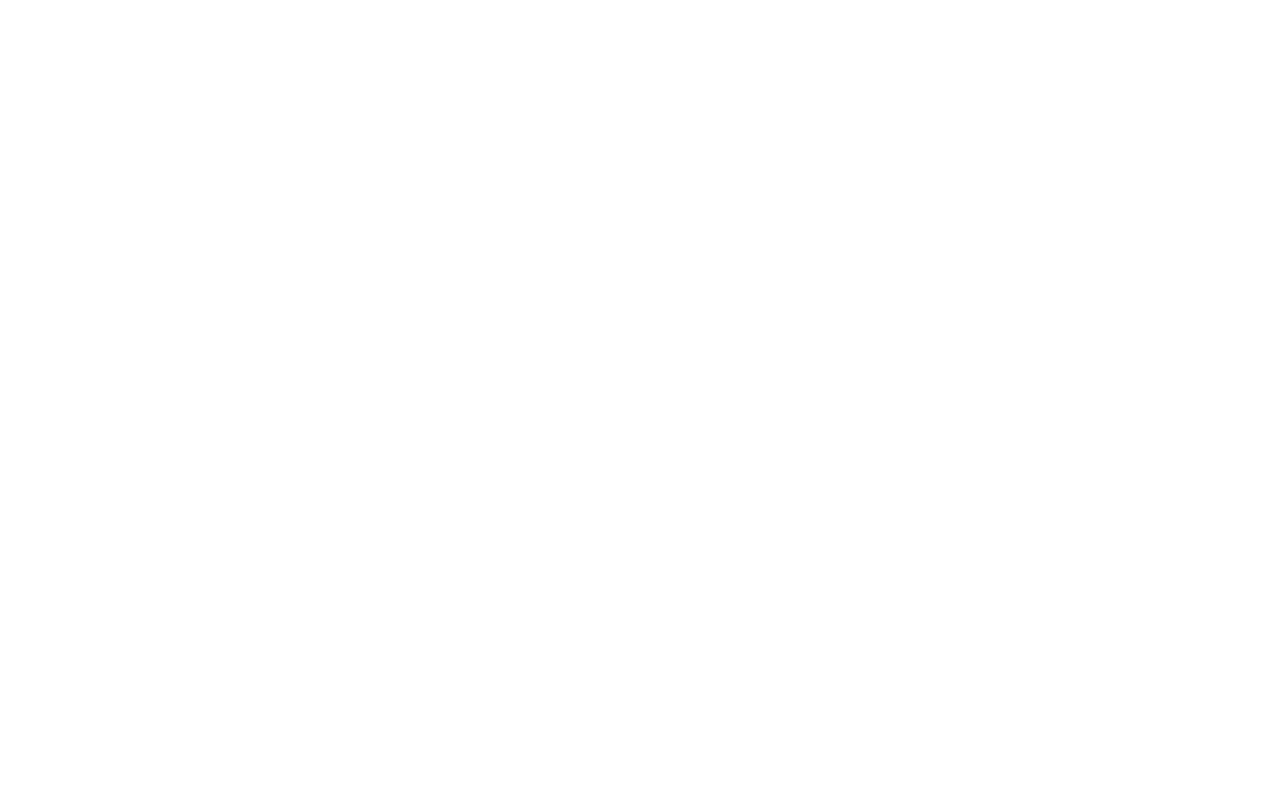
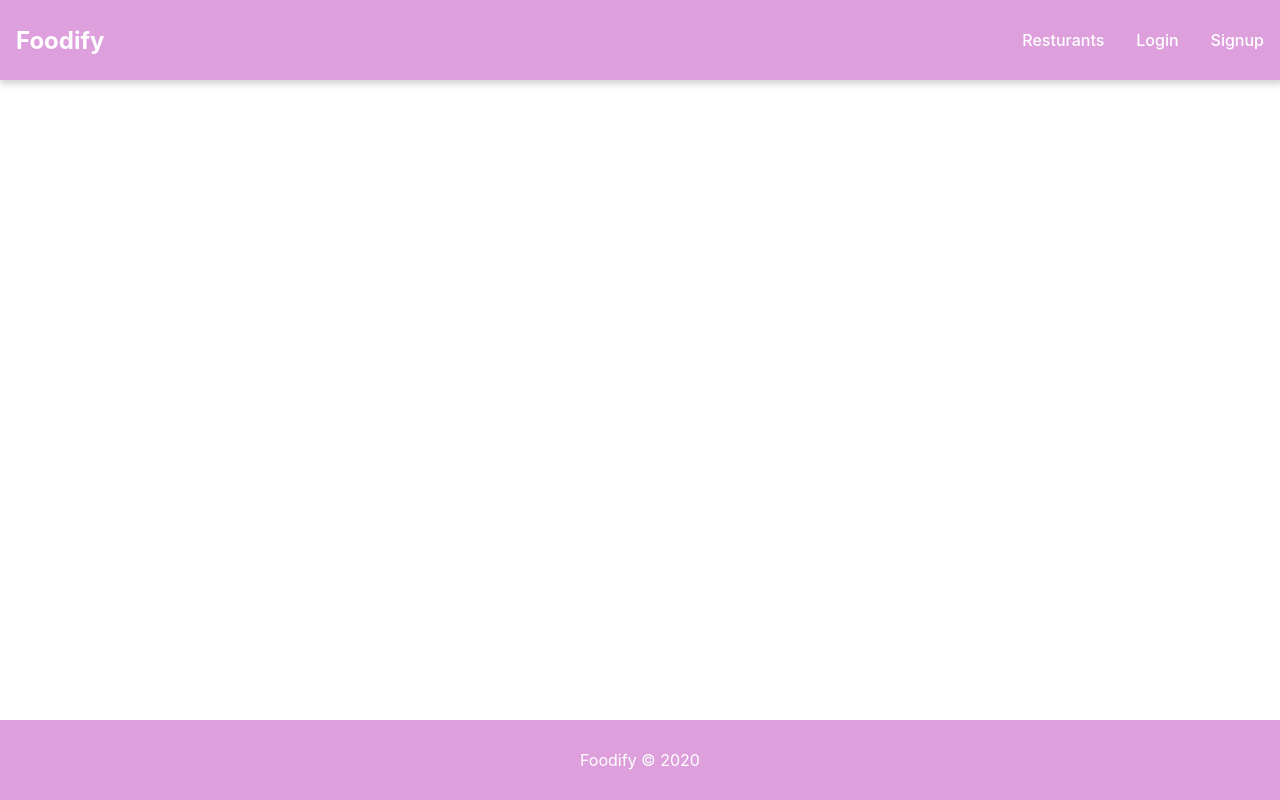
Before and after one commit to tonagalata/foodify, a React (Create React App) app: page / in a window 1280 px wide. Built offline with nearby package versions, Linux system fonts and the light colour scheme.

Commit message:
adds footer component and styles

```diff
--- a/src/App.css
+++ b/src/App.css
@@ -1,38 +1,9 @@
-.App {
-  text-align: center;
+.App-outer-container {
+  display: flex;
+  flex-direction: column;
+  min-height: 100vh;
 }
 
-.App-logo {
-  height: 40vmin;
-  pointer-events: none;
+.App-inner-container {
+  flex-grow: 1;
 }
-
-@media (prefers-reduced-motion: no-preference) {
-  .App-logo {
-    animation: App-logo-spin infinite 20s linear;
-  }
-}
-
-.App-header {
-  background-color: #282c34;
-  min-height: 100vh;
-  display: flex;
-  flex-direction: column;
-  align-items: center;
-  justify-content: center;
-  font-size: calc(10px + 2vmin);
-  color: white;
-}
-
-.App-link {
-  color: #61dafb;
-}
-
-@keyframes App-logo-spin {
-  from {
-    transform: rotate(0deg);
-  }
-  to {
-    transform: rotate(360deg);
-  }
-}
--- a/src/App.js
+++ b/src/App.js
@@ -1,11 +1,16 @@
 import React, { Component } from 'react';
+import Navbar from './components/Navbar/Navbar'
+import Footer from './components/Footer/Footer'
 import './App.css';
 
 class App extends Component{
   render(){
     return(
-      <div className="App">
-
+      <div className="App-outer-container">
+        <Navbar />
+        <div className="App-inner-container">
+        </div>
+        <Footer/>
       </div>
     )
   }
--- /dev/null
+++ b/src/components/Footer/Footer.jsx
@@ -0,0 +1,14 @@
+import React from 'react'
+import styles from './Footer.module.css'
+
+const Footer = props => {
+  return (
+    <footer className={styles.footer}>
+      <div>
+      Foodify &copy; 2020
+      </div>
+    </footer>
+  )
+}
+
+export default Footer;
--- /dev/null
+++ b/src/components/Footer/Footer.module.css
@@ -0,0 +1,8 @@
+.footer {
+  display: flex;
+  align-items: center;
+  height: 5rem;
+  background-color: #dda0dd;
+  justify-content: center;
+  color: #fff;
+}
--- a/src/components/Navbar/Navbar.jsx
+++ b/src/components/Navbar/Navbar.jsx
@@ -3,7 +3,7 @@
 
 const Narbar = props => {
   return(
-    <nav>
+    <nav className={styles.navbar}>
       <h1>Foodify</h1>
       <ul>
         <li>Resturants</li>
--- a/src/components/Navbar/Navbar.module.css
+++ b/src/components/Navbar/Navbar.module.css
@@ -0,0 +1,29 @@
+.navbar {
+  display: flex;
+  align-items: center;
+  height: 5rem;
+  background-color: #dda0dd;
+  justify-content: space-between;
+  color: #fff;
+  box-shadow: 2px 2px 7px 2px lightgray;
+}
+
+.navbar > h1 {
+  margin: 1rem;
+}
+
+.navbar ul {
+  display: flex;
+  list-style: none;
+  justify-content: space-evenly;
+}
+
+.navbar ul li {
+  margin: 1rem;
+  font-weight: 500;
+  cursor: pointer;
+}
+
+.navbar ul li:hover {
+  border-bottom: 2px solid gray;
+}
```
